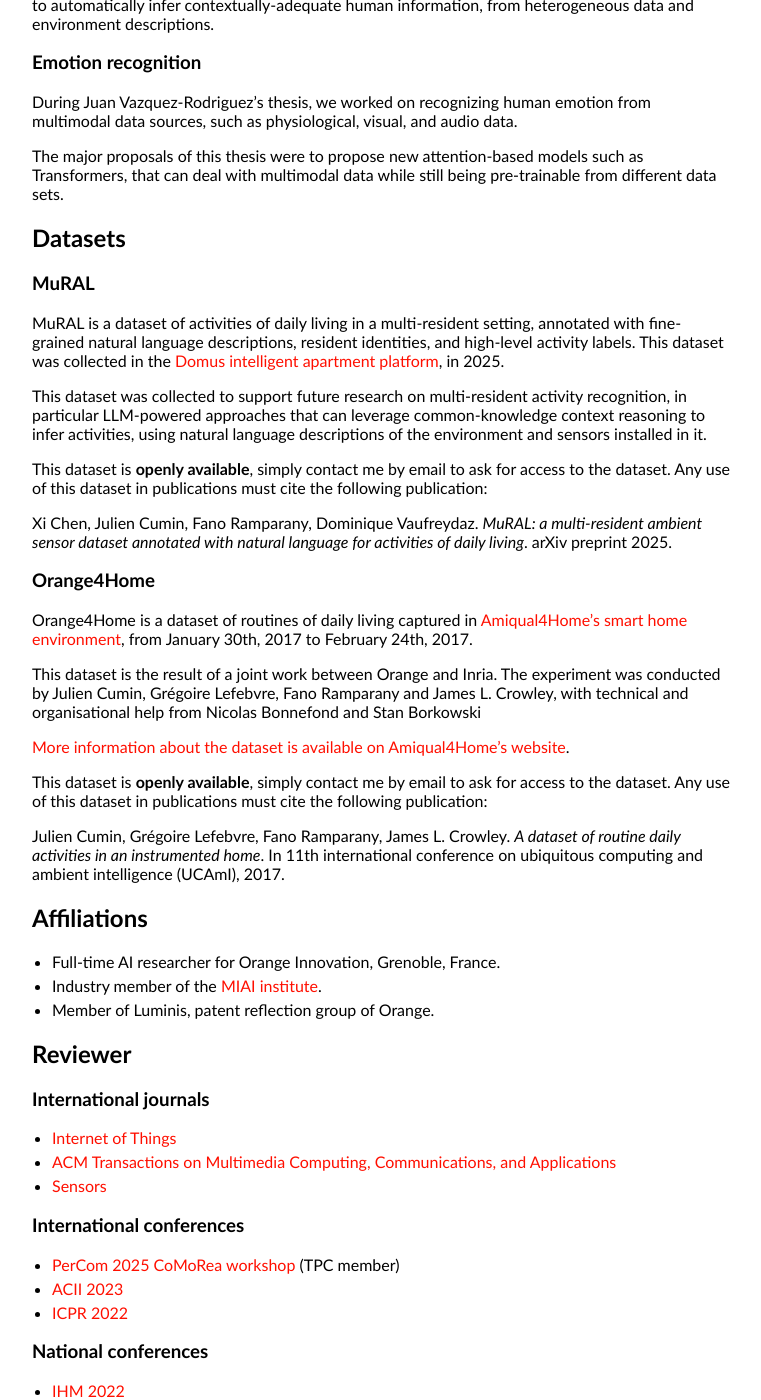
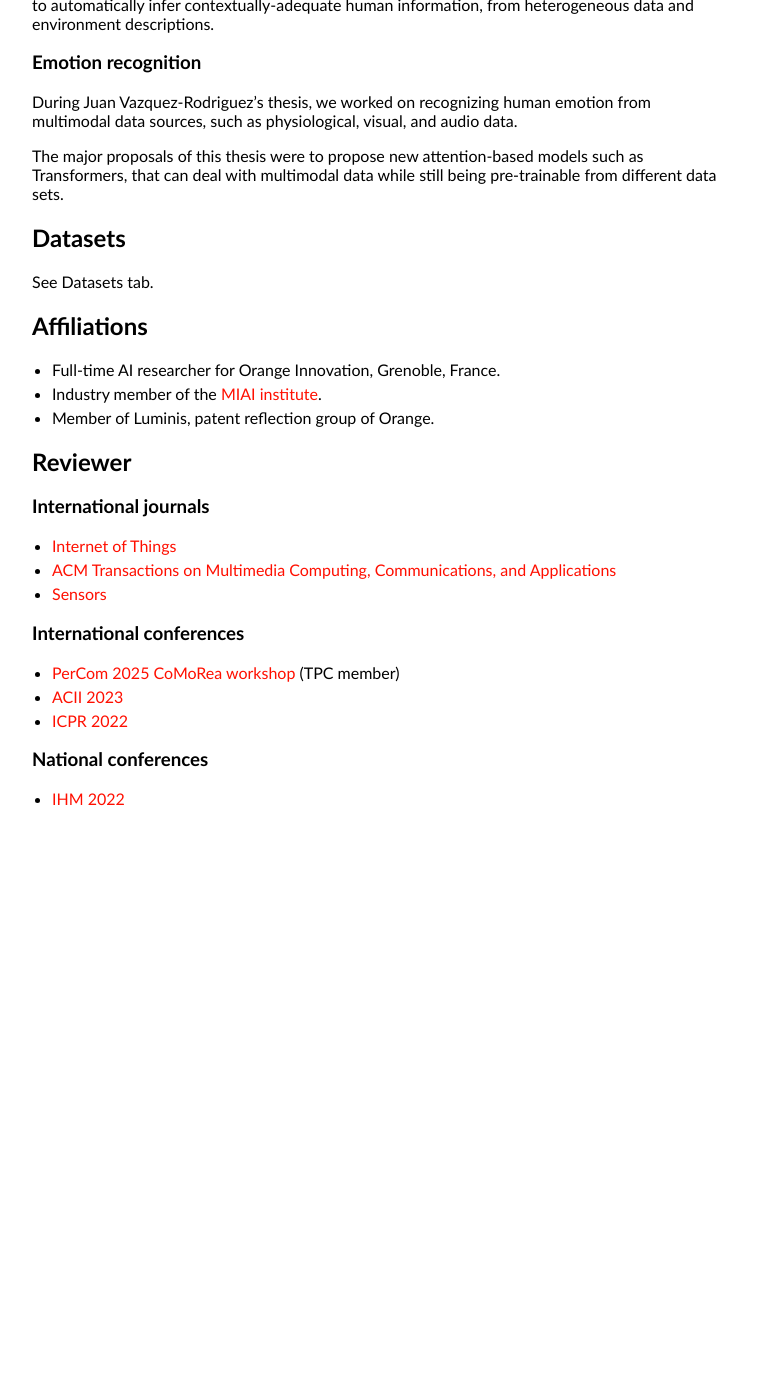
Before and after one commit to JCumin/jcumin.github.io, a Jekyll site: the page built from research.md, in a window 1280 px wide and 1400 px high, scrolled down 482 px. Shown: the whole window, without its empty margins (258-1019 px from the left). Built offline with Jekyll 4.4.1, drawn with Linux system fonts in a browser that asks for light colours; our own code applies the rules of GitHub Pages for plain Markdown files; after the commit the page ends 1290 px from its top, so only the background shows below that.

Commit message:
Update research.md

```diff
--- a/research.md
+++ b/research.md
@@ -20,27 +20,7 @@ The major proposals of this thesis were to propose new attention-based models su
 
 ## Datasets
 
-### MuRAL
-
-MuRAL is a dataset of activities of daily living in a multi-resident setting, annotated with fine-grained natural language descriptions, resident identities, and high-level activity labels. This dataset was collected in the [Domus intelligent apartment platform](https://www.liglab.fr/en/research/plateforms/domus), in 2025.
-
-This dataset was collected to support future research on multi-resident activity recognition, in particular LLM-powered approaches that can leverage common-knowledge context reasoning to infer activities, using natural language descriptions of the environment and sensors installed in it.
-
-This dataset is **openly available**, simply contact me by email to ask for access to the dataset. Any use of this dataset in publications must cite the following publication:
-
-Xi Chen, Julien Cumin, Fano Ramparany, Dominique Vaufreydaz. *MuRAL: a multi-resident ambient sensor dataset annotated with natural language for activities of daily living*. arXiv preprint 2025.
-
-### Orange4Home
-
-Orange4Home is a dataset of routines of daily living captured in [Amiqual4Home’s smart home environment](https://amiqual4home.inria.fr/tools/smart-home/), from January 30th, 2017 to February 24th, 2017.
-
-This dataset is the result of a joint work between Orange and Inria. The experiment was conducted by Julien Cumin, Grégoire Lefebvre, Fano Ramparany and James L. Crowley, with technical and organisational help from Nicolas Bonnefond and Stan Borkowski
-
-[More information about the dataset is available on Amiqual4Home's website](https://amiqual4home.inria.fr/en/orange4home/).
-
-This dataset is **openly available**, simply contact me by email to ask for access to the dataset. Any use of this dataset in publications must cite the following publication:
-
-Julien Cumin, Grégoire Lefebvre, Fano Ramparany, James L. Crowley. *A dataset of routine daily activities in an instrumented home*. In 11th international conference on ubiquitous computing and ambient intelligence (UCAmI), 2017.
+See Datasets tab.
 
 
 
```
